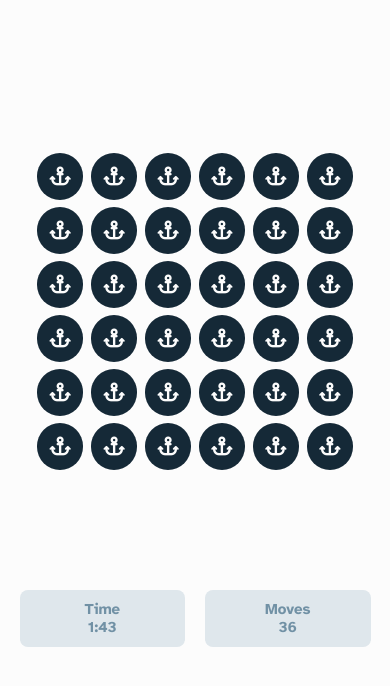
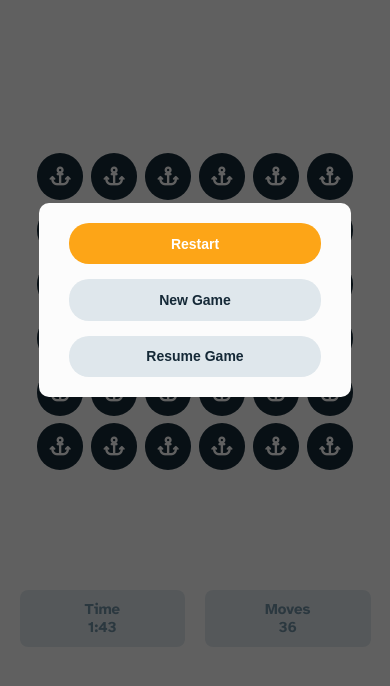
Before and after one commit to F4eNn/Advance-Multiplayer-Game, a website: page index.html in a window 390 px wide. Shown: the part 122-808 px from the top of the page. Drawn offline with Linux system fonts and the light colour scheme.

Commit message:
created and styled  menu for mobile

```diff
--- a/index.html
+++ b/index.html
@@ -12,7 +12,7 @@
 <!-- Icons -->
 <script src="https://kit.fontawesome.com/55a6f61747.js" crossorigin="anonymous"></script>
 <!-- Styles -->
-<link rel="stylesheet" href="./dist/css/style.min.css">
+<link rel="stylesheet" href="./dist/css/styles.min.css">
 </head>
 
 <body>
@@ -108,6 +108,13 @@
             </div>
         </section>
     </div>
+</section>
+     <section class="menu">
+        <div class="buttons-container">
+            <button class="buttons-container__btn buttons-container__btn--restart">Restart</button>
+            <button class="buttons-container__btn ">New Game</button>
+            <button class="buttons-container__btn ">Resume Game</button>
+        </div>
 </section>
      <section class="game-content">
     <!-- Navigation -->
@@ -227,7 +234,6 @@
         </div>
     </div>
 </section>
-
    </main>
 
     <script src="./dist/js/script.min.js"></script>
--- a/src/sass/_menu-mobile.scss
+++ b/src/sass/_menu-mobile.scss
@@ -1 +1,38 @@
 @use 'assets' as *;
+
+.menu {
+	display: flex;
+	justify-content: center;
+	align-items: center;
+	position: absolute;
+	left: 0;
+	top: 0;
+	width: 100%;
+	min-height: 100svh;
+	background-color: $shadow-bg;
+	z-index: 100;
+    // display: none;
+	.buttons-container {
+        display: flex;
+        flex-direction: column;
+        padding:2em 3em;
+        gap: 1.5em;
+		background-color: $white-bgc;
+        border-radius: 10px;
+		width: min(80%, 400px);
+
+		&__btn {
+            font-weight: bold;
+            font-size: 1.4rem;
+			@include main-content-butons;
+            padding: .9em;
+            background-color: $grey-bgc;
+            color: $dark-blue-font;
+
+            &--restart{
+                background-color: $primary;
+                color: #fff;
+            }
+		}
+	}
+}
--- a/src/sass/assets/_colors.scss
+++ b/src/sass/assets/_colors.scss
@@ -13,4 +13,4 @@ $light-blue-bgc: #bcced9;
 $dark-blue-bgc: #152937;
 $grey-bgc: #dfe7ec;
 $blue-hover: #6395b8;
-$shadow-bg: #0000007c;
+$shadow-bg: #0000009d;
--- a/src/sass/styles.scss
+++ b/src/sass/styles.scss
@@ -1,4 +1,3 @@
-
 
 @import 'entry-site';
 @import 'summary';
```
Also changed, not shown: dist/css/style.min.css (deleted), dist/css/styles.min.css, 3 other files.
